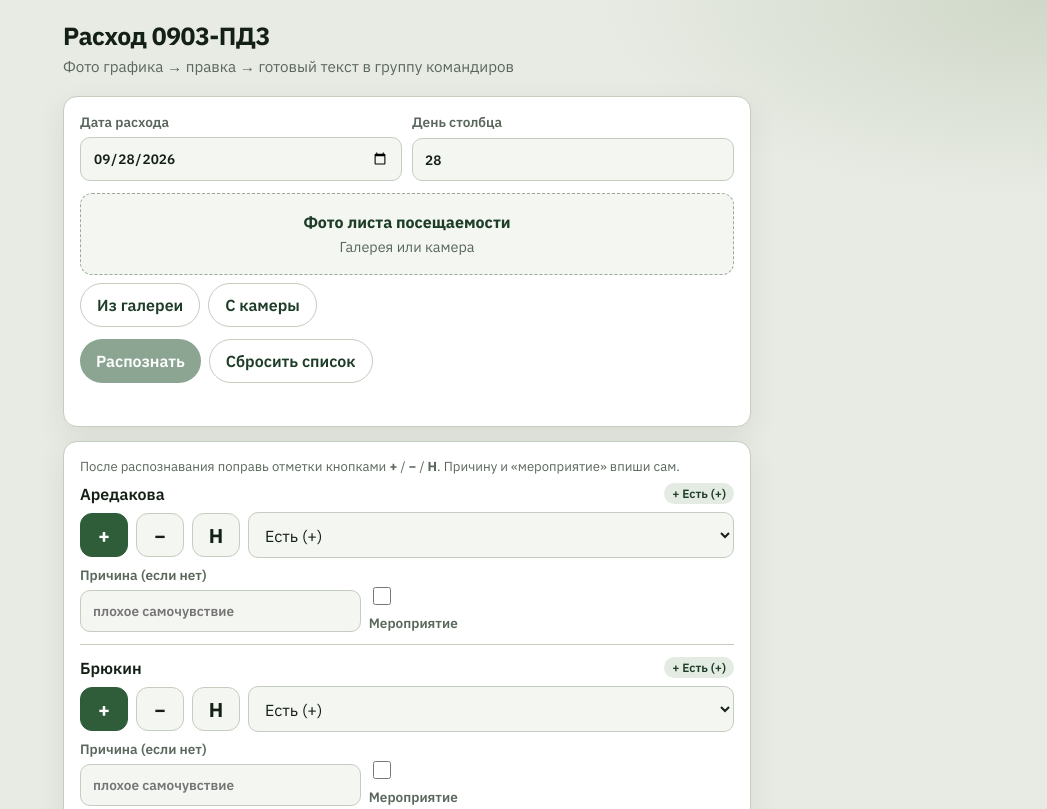
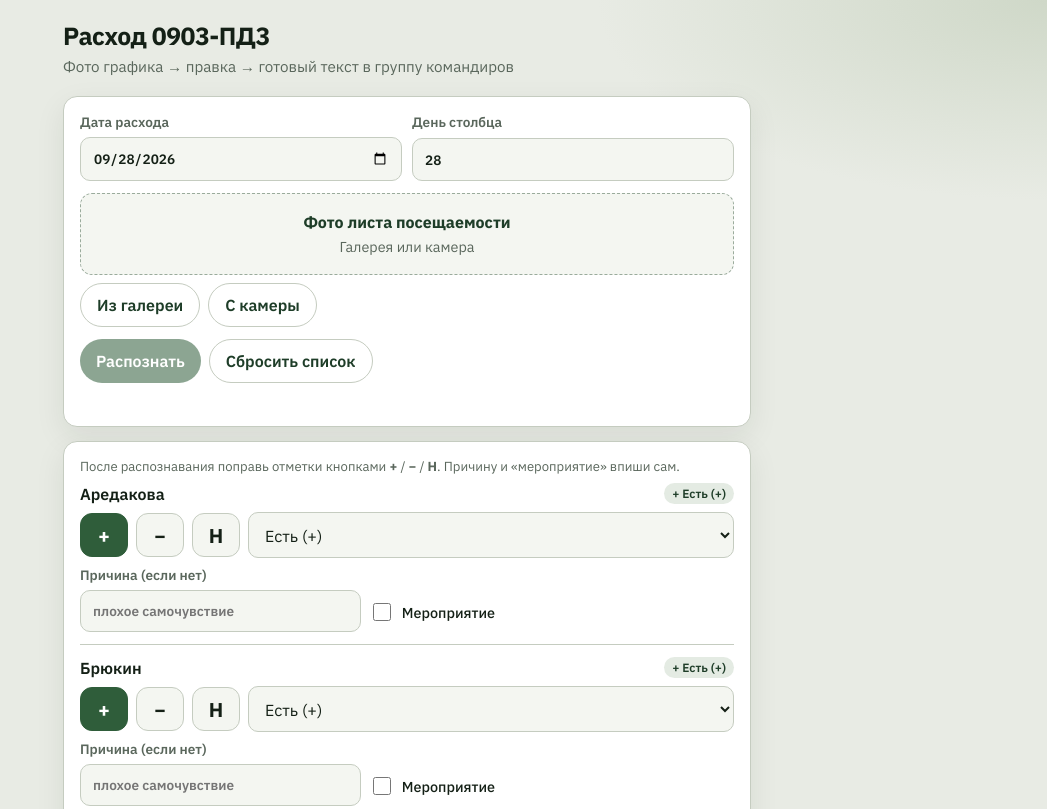
Before and after one commit to PepsiColaq/rashod, a website built with Vite: page index.html in a window 1280 px wide. Shown: the top 809 px of the page, without its empty margins (233-1280 px from the left). Built offline with nearby package versions, Linux system fonts and the light colour scheme; no server answers.

Commit message:
Restore check styles
Co-authored-by: Cursor <cursoragent@cursor.com>

```diff
--- a/src/styles.css
+++ b/src/styles.css
@@ -259,6 +259,16 @@ button.danger {
   min-width: 140px;
 }
 
+.check {
+  display: flex;
+  align-items: center;
+  gap: 8px;
+  font-size: 0.9rem;
+  font-weight: 500;
+  color: var(--ink);
+  padding-bottom: 8px;
+}
+
 .check input {
   width: 18px;
   height: 18px;
```
